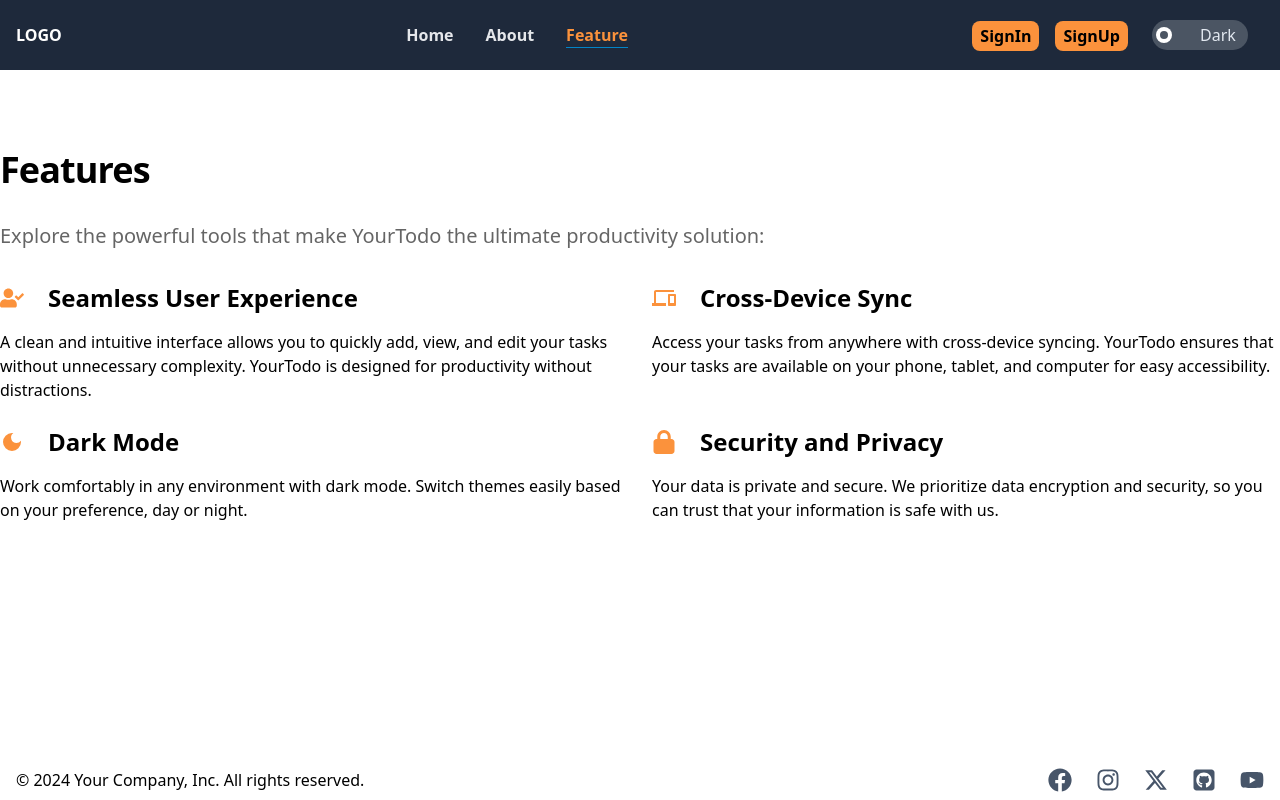
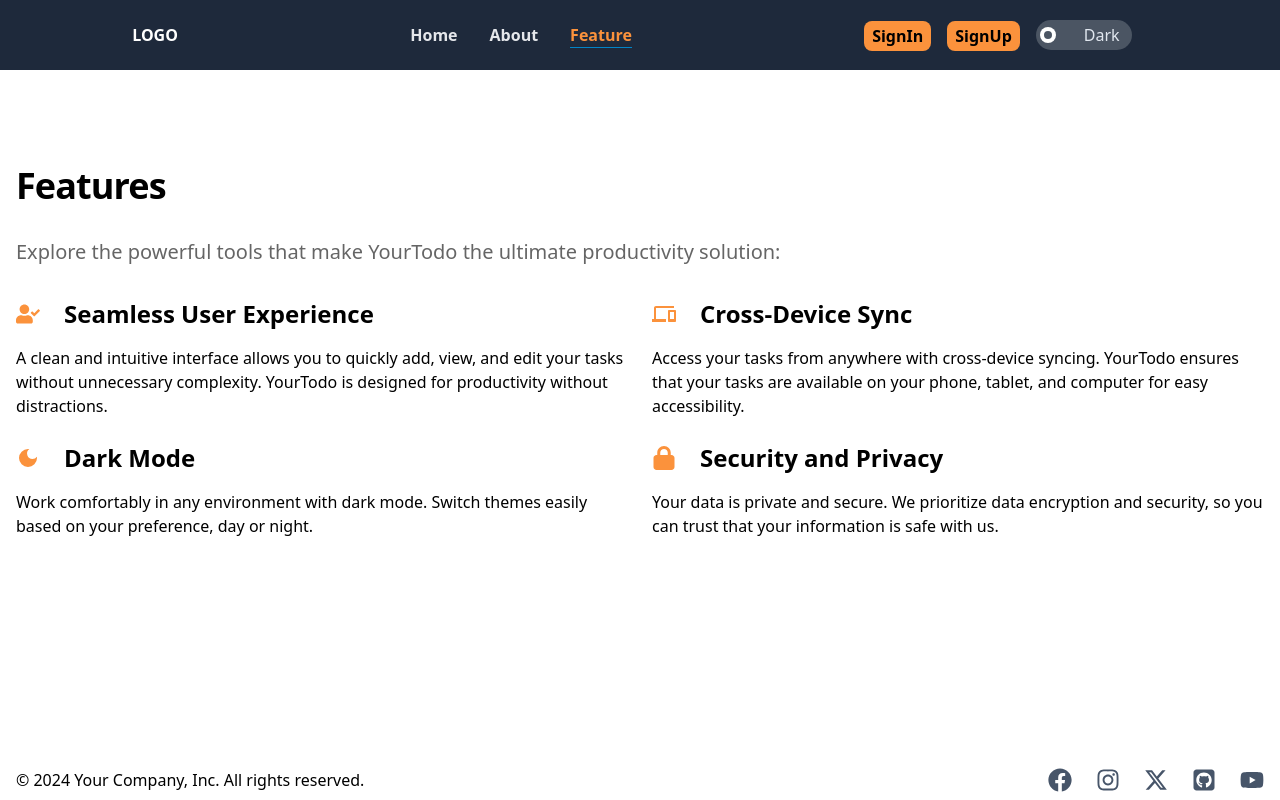
Before and after one commit to devHksingh/simple_todo_frontend, a React app: page /feature in a window 1280 px wide. Built offline with nearby package versions, Linux system fonts and the light colour scheme; the HTML template or start-up script is replaced by a standard one.

Commit message:
. remove proxy in vite config

```diff
--- a/src/components/Navbar.jsx
+++ b/src/components/Navbar.jsx
@@ -1,6 +1,6 @@
 import { useState } from "react"
 import { NavLink,Link } from "react-router-dom"
-
+import { FiMenu } from "react-icons/fi";
 
 function Navbar() {
     const tabs = ["Home","About","Feature"]
@@ -35,13 +35,14 @@ function Navbar() {
 
     }
   return (
-    <header>
-        <nav className="flex justify-between p-4 text-white align-middle bg-slate-800">
+    <header className="w-full bg-slate-800">
+        <div className="container w-full mx-auto">
+            <nav className="flex justify-around w-full p-4 text-white">
                 <div className="self-center">
                     <h1 className="font-semibold capitalize text-pretty">lOGO</h1>
                 </div>
                 {/* menu */}
-            <div className="self-center">
+                <div className="self-center invisible md:visible">
                     <ul className="flex justify-between gap-1 align-middle md:gap-8 ">
                         {tabs.map((tab)=>(
                             <DisplayMenuLink
@@ -68,7 +69,7 @@ function Navbar() {
                     </div>
 
 
-            <div className="flex self-center px-4 py-1 text-center outline-none ">
+                    <div className="flex items-center self-center gap-2 px-2 py-1 text-center outline-none">
                             <label className=" relative flex  gap-2 self-center cursor-pointer bg-gray-600 rounded-full  transition has-[:checked]:bg-slate-900 [-webkit-tap-highlight-color:_transparent]  w-16 px-12 py-[0.2rem] has-[:checkeg]:text-orange-600 ">
 
                                 <input type="checkbox" onClick={toggleDark}
@@ -79,7 +80,12 @@ function Navbar() {
                                 ></span>
 
                                 <span className=" self-center font-medium  text-slate-200 peer-[:checked]:text-[#ffbb52] ease-in-out duration-500">{!isdarkMode? `Light`:`Dark`}</span>
+
                             </label>
+
+                    </div>
+                    <div className="self-center">
+                        <a href="" className=" text-xl hover:text-[#ffbb52] md:hidden"><FiMenu /></a>
                     </div>
                 </div>
 
@@ -90,6 +96,7 @@ function Navbar() {
 
 
             </nav>
+        </div>
     </header>
   )
 }
--- a/src/pages/Feature.jsx
+++ b/src/pages/Feature.jsx
@@ -6,7 +6,7 @@ import { FaLock } from "react-icons/fa6";
 const Feature = () => {
   return (
     <div className="container mx-auto">
-        <div className="flex flex-col justify-center gap-8 mt-12 lg:mt-20">
+        <div className="flex flex-col justify-center gap-8 p-4 mt-12 lg:mt-20">
             <h2 className="text-4xl font-bold tracking-tight">Features</h2>
             <p className="text-xl opacity-60">Explore the powerful tools that make YourTodo the ultimate productivity solution:</p>
             <div className="flex flex-col gap-6 md:grid md:grid-cols-2">
--- a/vite.config.js
+++ b/vite.config.js
@@ -3,10 +3,10 @@ import react from '@vitejs/plugin-react'
 
 // https://vitejs.dev/config/
 export default defineConfig({
-  server:{
-    proxy:{
-      '/api':'http://localhost:5513'
-    }
-  },
+  // server:{
+  //   proxy:{
+  //     '/api':'https://simple-todo-backend-cntw.onrender.com'
+  //   }
+  // },
   plugins: [react()],
 })
```
Lines whose indentation alone changed are shown as unchanged.
